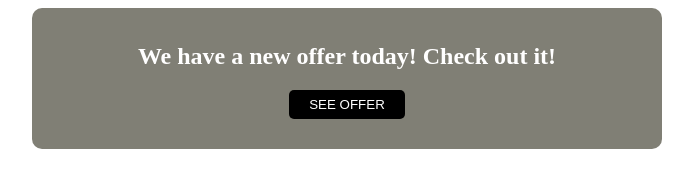
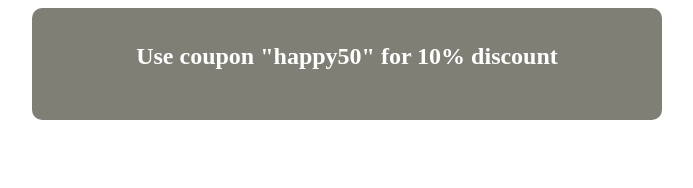
Before and after one commit to Faruqdigital/Javascript-DOM-Functions, a plain HTML site: page popup.html in a window 1280 px wide. Both pictures are taken after a click on the button "SEE OFFER". Shown: the whole page, without its empty margins (293-986 px from the left). Drawn offline with Linux system fonts and the light colour scheme.

Commit message:
js added

```diff
--- a/popup.html
+++ b/popup.html
@@ -11,7 +11,6 @@
 <body>
 
     <style>
-
         .modal-body {
             max-width: 600px;
             margin: auto;
@@ -24,7 +23,8 @@
             border-radius: 10px;
         }
 
-        #btn {
+        #btn,
+        #color {
             padding: 7px 20px;
             text-transform: uppercase;
             color: white;
@@ -38,14 +38,14 @@
         .coupon {
             display: none;
         }
-
     </style>
 
     <div class="modal-body">
 
         <div class="offer">
-            <h2>We have a new offer today! Check out it!</h2>
-            <button id="btn">See offer</button>
+            <h2>We have a new offer today! Check out!<h2>
+                    <button id="btn">See offer</button>
+                    <button id="color">Change color</button>
         </div>
 
         <div class="coupon">
@@ -55,7 +55,33 @@
     </div>
 
     <script>
+        const colorBtn = document.getElementById("color");
+        const modal = document.querySelector(".modal-body");
+        const btn = document.getElementById("btn");
+        const coupon = document.querySelector(".coupon");
+        const offer = document.querySelector(".offer");
 
+
+        colorBtn.addEventListener("click", function () {
+            modal.style.backgroundColor = "red";
+            coupon.style.display = "block";
+            offer.style.display = "none";
+        });
+
+        //event
+        btn.addEventListener("click", function () {
+            // console.log("New offer is here");
+            // btn.innerText = "hello offer";
+            // btn.style.backgroundColor = "red";
+            coupon.style.display = "block";
+            offer.style.display = "none";
+        });
+
+
+        // modal.addEventListener("click", function () {
+        //     console.log("we are on the modal body");
+        //     console.log(modal);
+        // });
     </script>
 
     <script>
```
